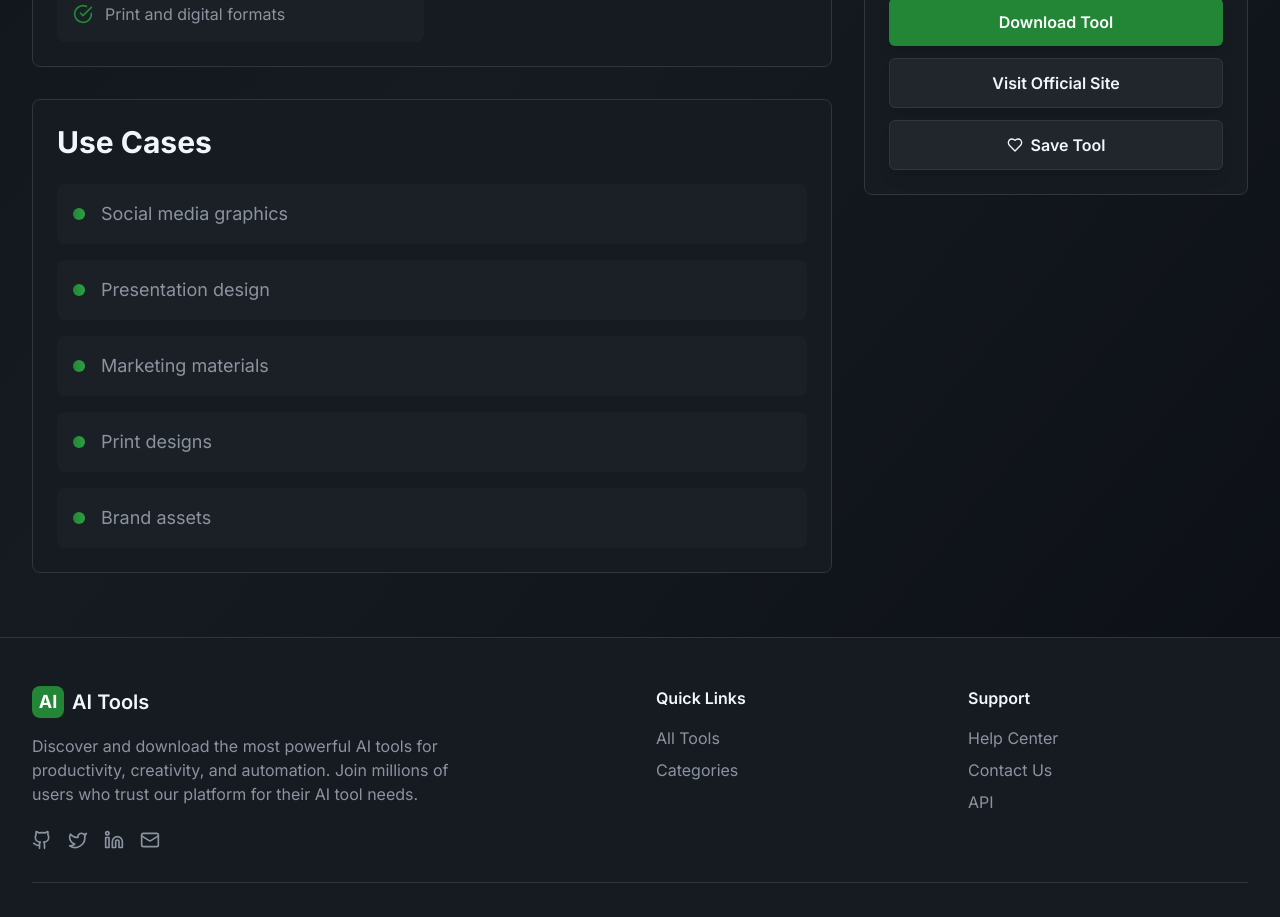
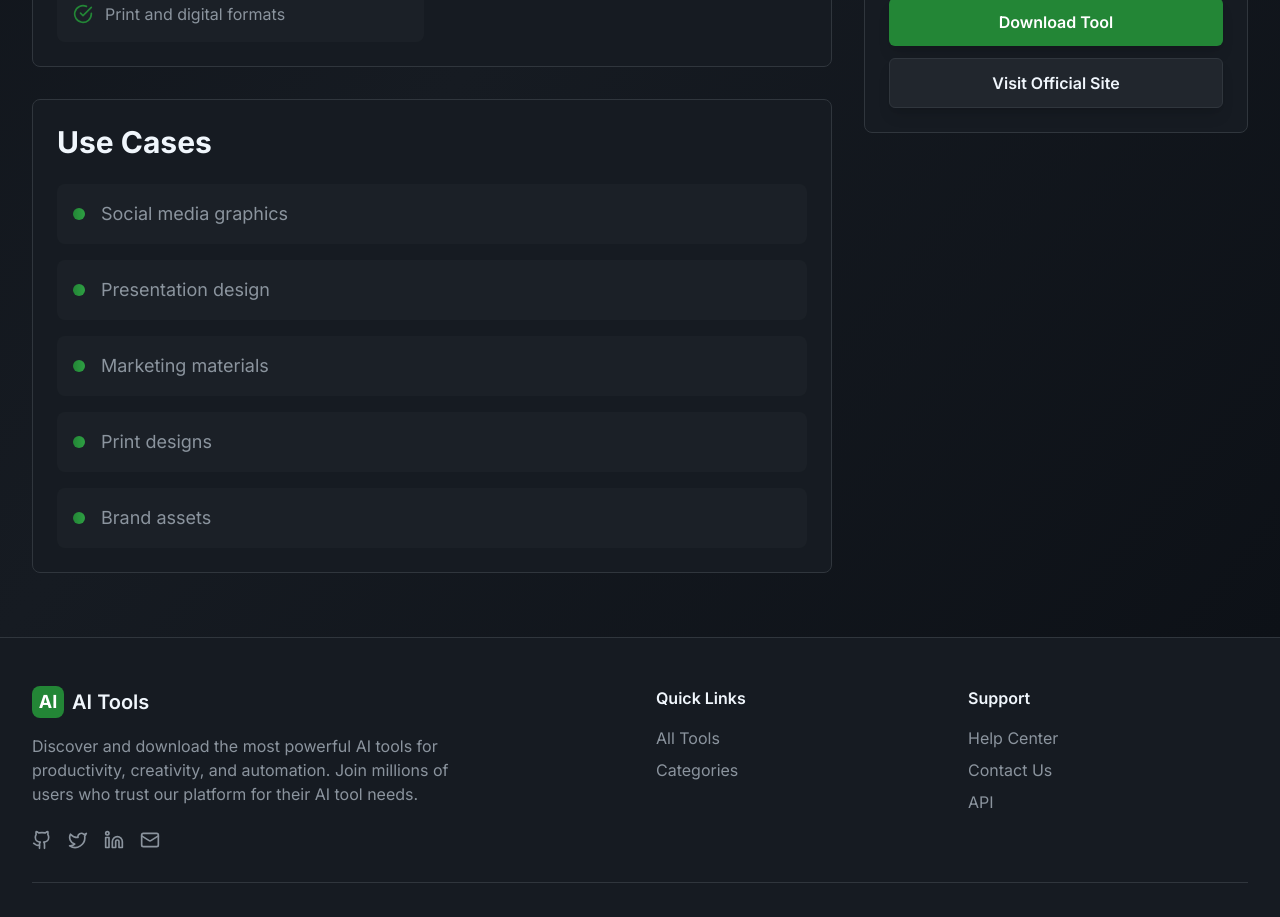
Before and after one commit to Mansoorkhan799/next-js-and-wordpress-integration, a Next.js app: page /tools/canva-magic in a window 1280 px wide. Shown: the part 980-1897 px from the top of the page. Built offline with nearby package versions, Linux system fonts and the light colour scheme; no server answers.

Commit message:
Remove Save Tool button from ToolDetail component

```diff
--- a/components/ToolDetail.tsx
+++ b/components/ToolDetail.tsx
@@ -1,7 +1,7 @@
 'use client';
 
 import { AITool } from '@/lib/data';
-import { Download, Star, ExternalLink, Calendar, Users, CheckCircle, Globe, Share2, Heart, Bookmark } from 'lucide-react';
+import { Download, Star, ExternalLink, Calendar, Users, CheckCircle, Globe, Share2, Bookmark } from 'lucide-react';
 
 interface ToolDetailProps {
   tool: AITool & { wordpressPost?: any };
@@ -209,10 +209,6 @@ export default function ToolDetail({ tool, isWordPress = false }: ToolDetailProp
                 >
                   Visit Official Site
                 </a>
-                <button className="w-full btn-secondary btn-enhanced py-2.5 sm:py-3 text-sm sm:text-base font-semibold shadow-lg hover:shadow-xl transition-all duration-300 flex items-center justify-center space-x-2">
-                  <Heart size={16} className="sm:w-4 sm:h-4" />
-                  <span>Save Tool</span>
-                </button>
               </div>
             </div>
           </div>
```
